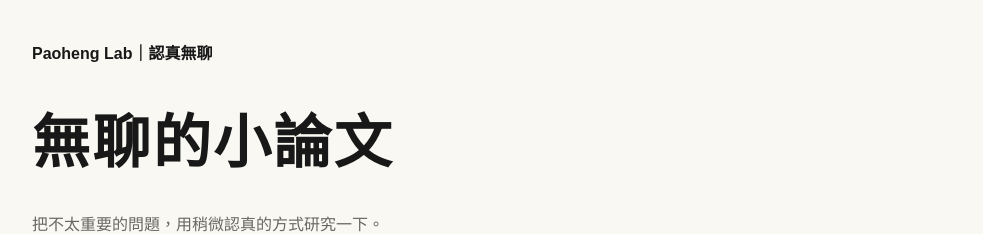
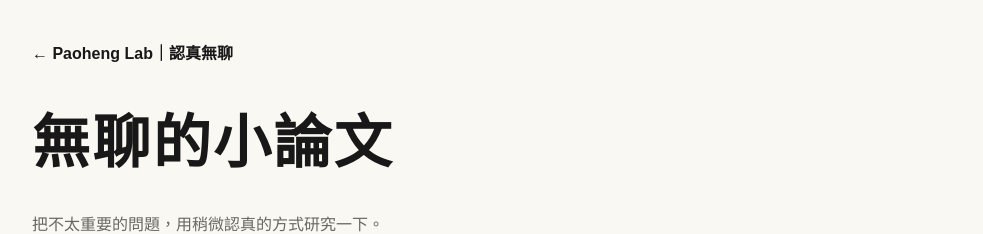
Before and after one commit to apaoliu/paohenglab-site, a Jekyll site: the page built from blog/index.html, in a window 1280 px wide. Shown: the top 234 px of the page, without its empty margins (148-1131 px from the left). Built offline with Jekyll 4.4.1, drawn with Linux system fonts in a browser that asks for light colours.

Commit message:
Add clear home link to blog index

```diff
--- a/blog/index.html
+++ b/blog/index.html
@@ -11,7 +11,7 @@ title: 無聊的小論文
 </head>
 <body>
   <header>
-    <a class="brand" href="{{ '/' | relative_url }}">Paoheng Lab｜認真無聊</a>
+    <a class="brand" href="{{ '/' | relative_url }}">← Paoheng Lab｜認真無聊</a>
     <h1>無聊的小論文</h1>
     <p class="lead">把不太重要的問題，用稍微認真的方式研究一下。</p>
     <nav aria-label="文章分類"><span>全部文章</span><span>無聊的小論文</span><span>日常觀察報告</span><span>工具使用心得</span></nav>
```
